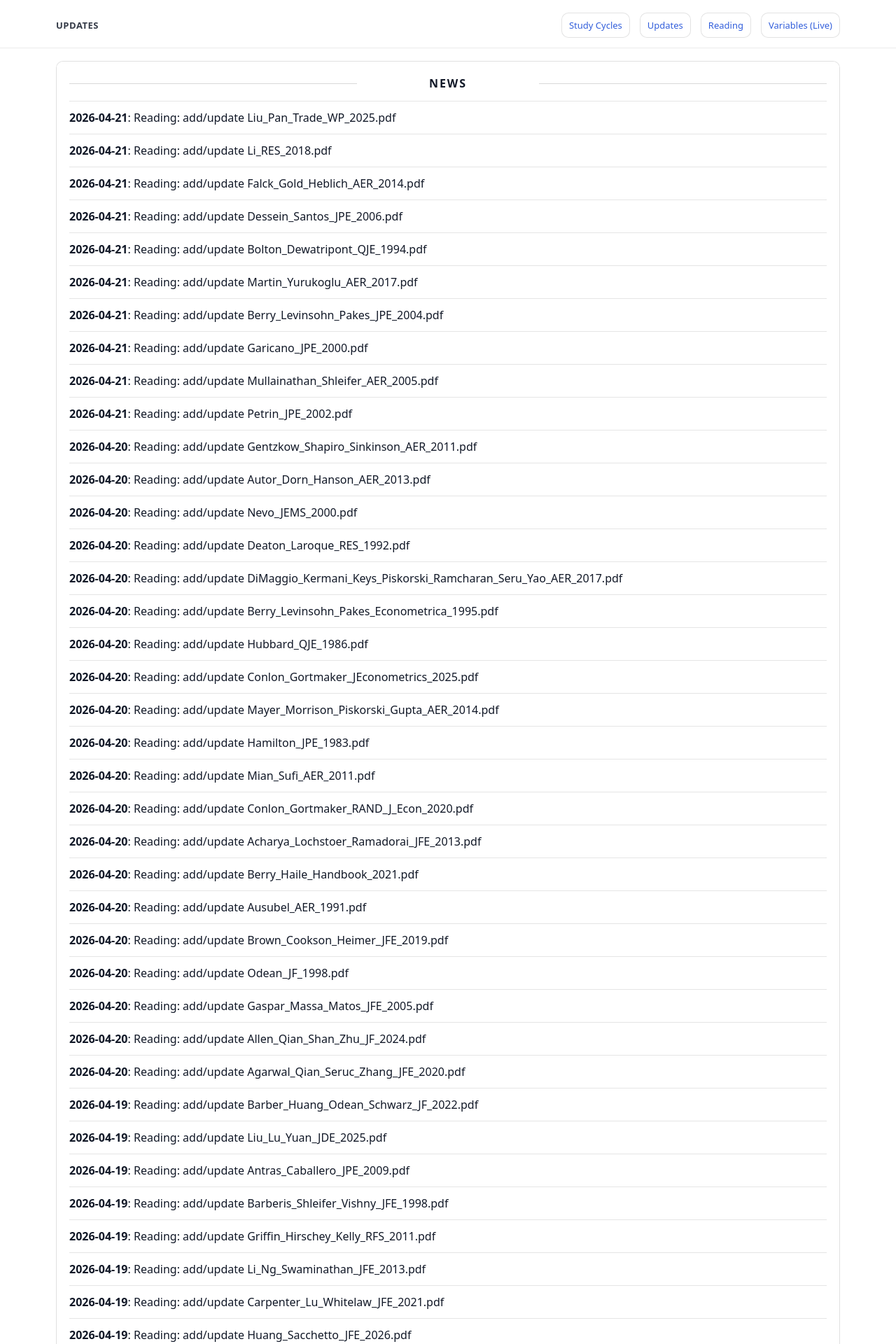
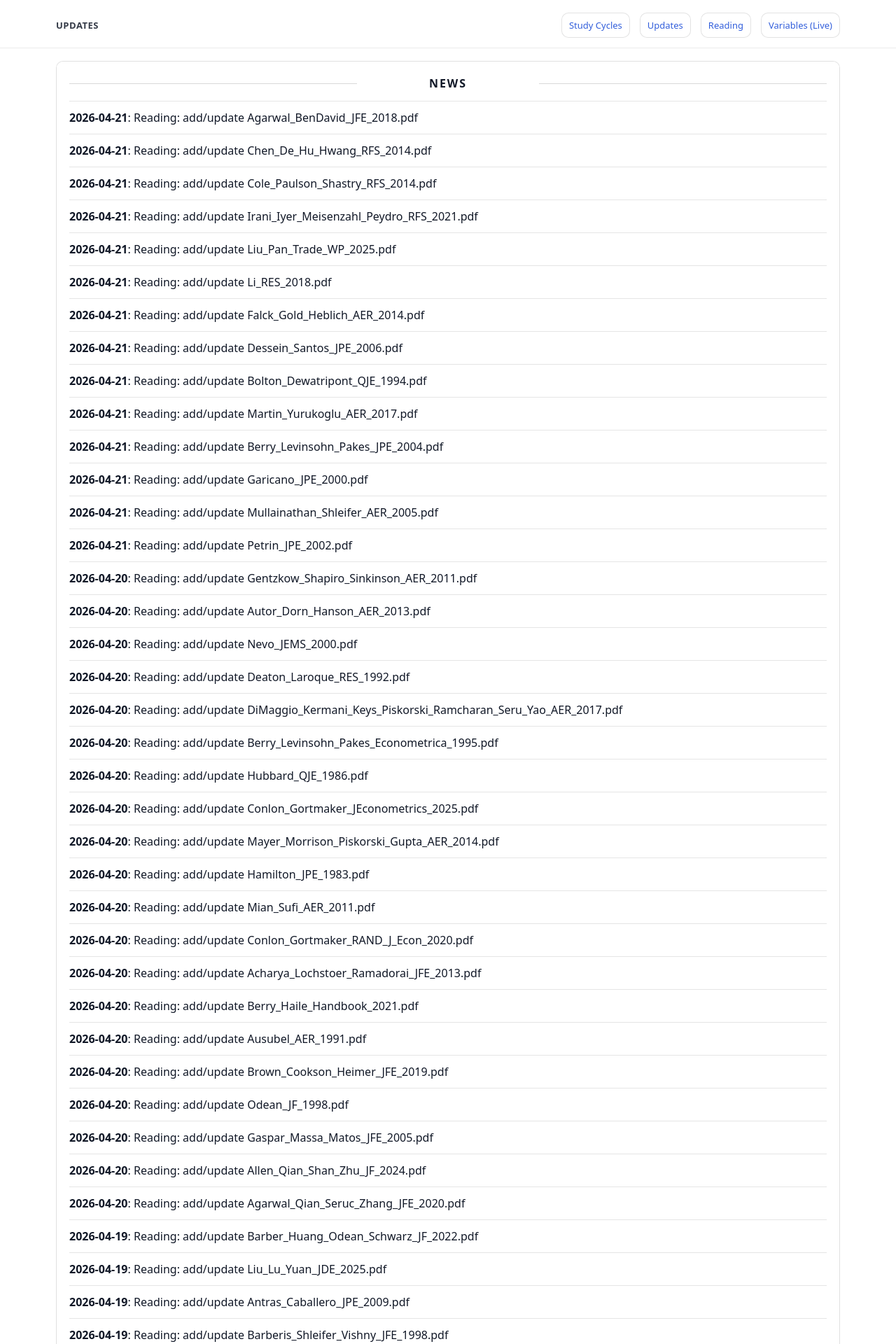
Before and after one commit to yaxinzn/study-archive, a Jekyll site: the page built from updates/index.md, in a window 1280 px wide. Shown: the top 1920 px of the page at 70% size. Built offline with Jekyll 4.4.1, drawn with Linux system fonts in a browser that asks for light colours; some of the changed text lies outside the part shown.

Commit message:
chore: update NEWS feed

```diff
--- a/_data/news.yml
+++ b/_data/news.yml
@@ -1,4 +1,16 @@
 # Auto-generated update history (sorted newest -> oldest). Do not edit manually.
+- ts: "1776768131"
+  date: "2026-04-21"
+  title: "Reading: add/update Agarwal_BenDavid_JFE_2018.pdf"
+- ts: "1776768114"
+  date: "2026-04-21"
+  title: "Reading: add/update Chen_De_Hu_Hwang_RFS_2014.pdf"
+- ts: "1776768101"
+  date: "2026-04-21"
+  title: "Reading: add/update Cole_Paulson_Shastry_RFS_2014.pdf"
+- ts: "1776768083"
+  date: "2026-04-21"
+  title: "Reading: add/update Irani_Iyer_Meisenzahl_Peydro_RFS_2021.pdf"
 - ts: "1776763727"
   date: "2026-04-21"
   title: "Reading: add/update Liu_Pan_Trade_WP_2025.pdf"
```
